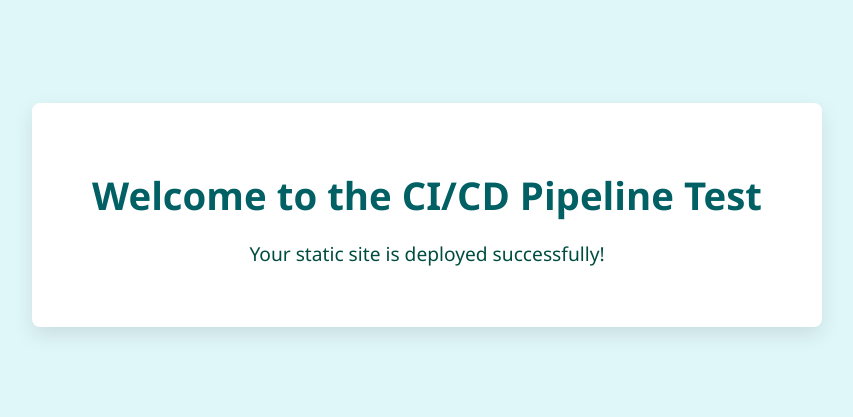
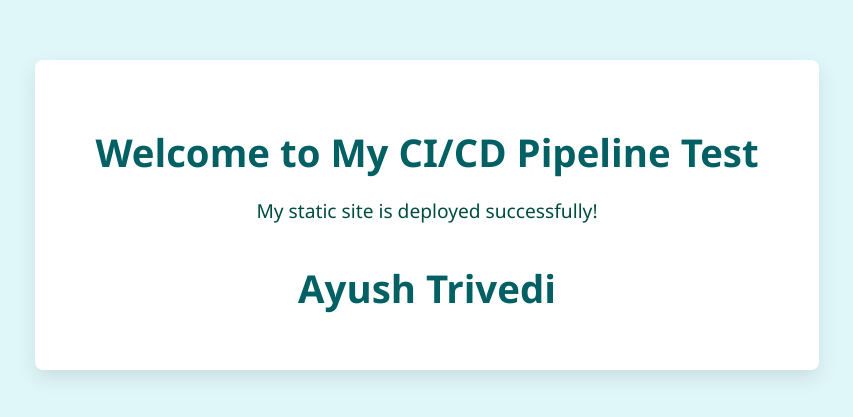
Before and after one commit to trivediayush/ec2-static-cicd-pipeline, a website: page public/index.html in a window 1280 px wide. Shown: the part 185-602 px from the top of the page, without its empty margins (213-1066 px from the left). Drawn offline with Linux system fonts and the light colour scheme.

Commit message:
website is changed

```diff
--- a/public/index.html
+++ b/public/index.html
@@ -8,8 +8,9 @@
   </head>
   <body>
     <div class="container">
-      <h1>Welcome to the CI/CD Pipeline Test</h1>
-      <p>Your static site is deployed successfully!</p>
+      <h1>Welcome to My CI/CD Pipeline Test</h1>
+      <p>My static site is deployed successfully!</p>
+      <h3>Ayush Trivedi</h3>
     </div>
     <script src="script.js"></script>
   </body>
--- a/public/style.css
+++ b/public/style.css
@@ -18,7 +18,8 @@ body {
   box-shadow: 0 8px 20px rgba(0, 0, 0, 0.1);
 }
 
-h1 {
+h1,
+h3 {
   margin-bottom: 16px;
   font-size: 2.4rem;
 }
```
